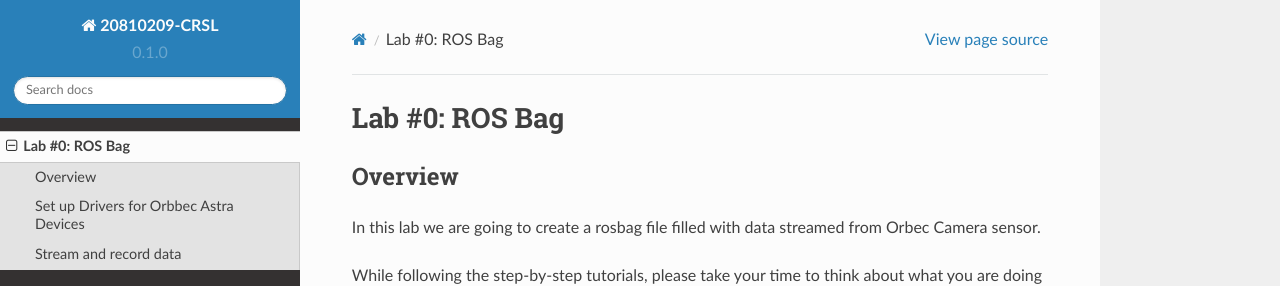
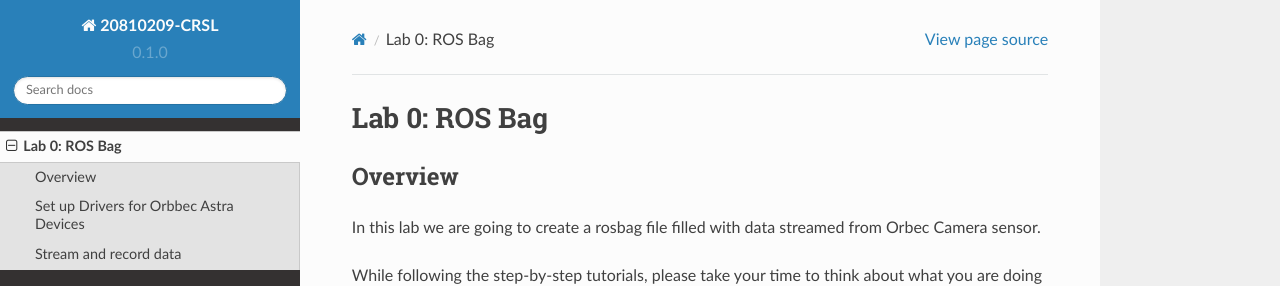
Before and after one commit to newline-lab/20810209, a Sphinx documentation site: the page built from docs/source/lab0.rst, in a window 1280 px wide and 1113 px high. Shown: the top 286 px of the window. Built offline with Sphinx 7.4.7 and the Read the Docs theme 2.0.0, drawn with Linux system fonts in a browser that asks for light colours.

Commit message:
Update lab0.rst

```diff
--- a/docs/source/lab0.rst
+++ b/docs/source/lab0.rst
@@ -1,5 +1,5 @@
 
-Lab #0: ROS Bag
+Lab 0: ROS Bag
 ========
 
 Overview
```
